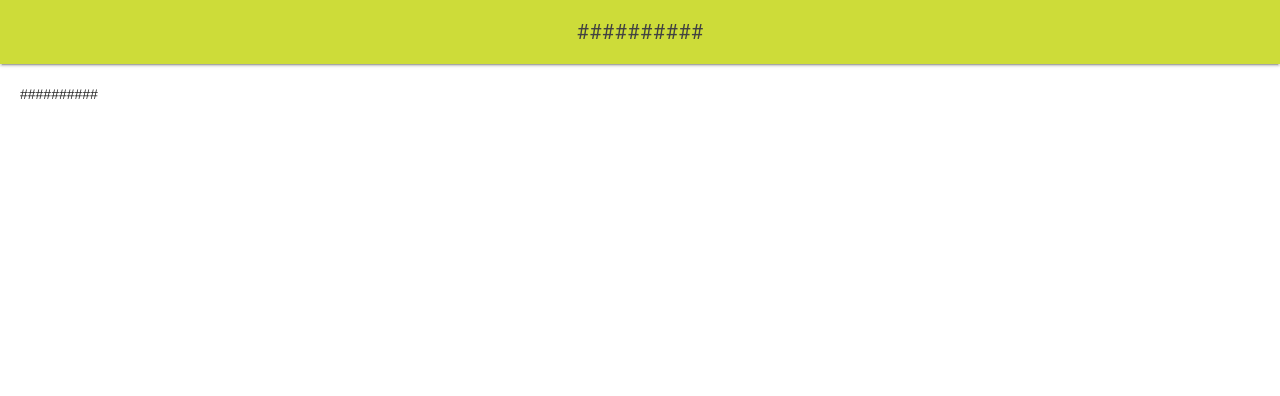
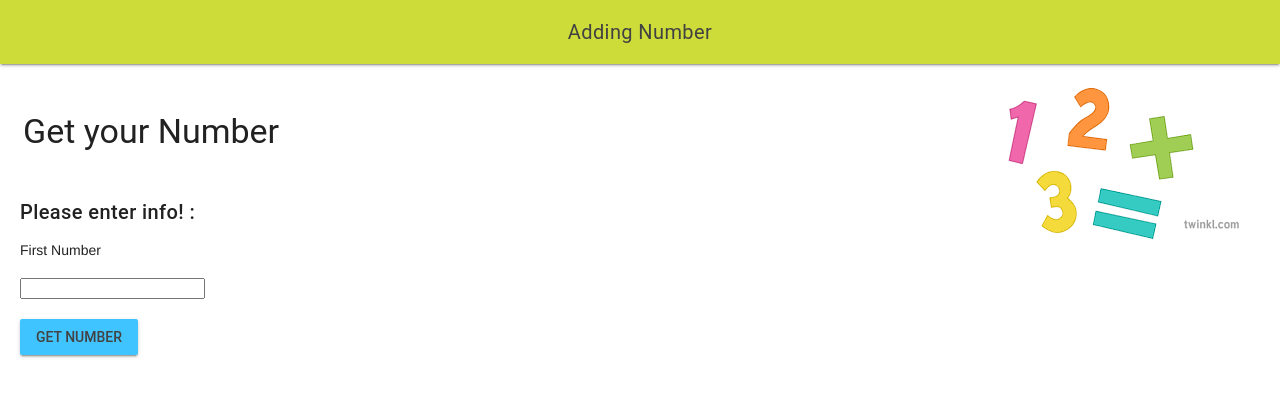
Before and after one commit to MTHS-ICS2O-2-2022/ICS2O-Unit-5-07-Osamah-Hasan, a plain HTML site: page index.html in a window 1280 px wide. Drawn offline with nearby package versions, Linux system fonts and the light colour scheme.

Commit message:
index.html input story borad story.png add.png script.js input

```diff
--- a/index.html
+++ b/index.html
@@ -2,7 +2,7 @@
 <html lang="en-ca">
   <head>
     <meta charset="utf-8" />
-    <meta name="description" content="##########" />
+    <meta name="description" content="this page to add number" />
     <meta name="keywords" content="mths, ics20, osamah" />
     <meta name="auther" content="Osamah hasan" />
     <meta name="viewport" content="width=device-width, initial-scale=1.0" />
@@ -19,7 +19,7 @@
     <link rel="icon" type="image/png" sizes="32x32" href="favicon-32x32.png" />
     <link rel="icon" type="image/png" sizes="16x16" href="favicon-16x16.png" />
     <link rel="manifest" href="site.webmanifest" />
-    <title>##########</title>
+    <title>Add Numberes</title>
   </head>
   <body>
     <script defer src="https://code.getmdl.io/1.3.0/material.min.js"></script>
@@ -27,11 +27,37 @@
     <div class="mdl-layout mdl-js-layout mdl-layout--fixed-header">
       <header class="mdl-layout__header">
         <div class="mdl-layout__header-row">
-          <span class="mdl-layout-title">##########</span>
+          <span class="mdl-layout-title">Adding Number</span>
         </div>
       </header>
       <main class="mdl-layout__content">
-##########
+        <table>
+          <tr>
+            <img src="./images/add.png" alt="Add" />
+            <th>
+              <h3>Get your Number</h3>
+            </th>
+          </tr>
+        </table>
+        <h5>Please enter info! :</h5>
+        <!--Numeric Numberfield-->
+        <from action="#">
+          <p>First Number</p>
+          <div class="mdl-numberfield mdl-js-numberfield">
+            <input class="mdl-numberfield__iput" type="number" id="number" />
+          </div>
+        </from>
+        <br />
+        <!--Raised butoon with ripple-->
+        <button
+          class="mdl-button mdl-js-button mdl-button--raised mdl-js-ripple-effect mdl-button--accent"
+          onclick="myButtonClicked()"
+        >
+          Get number
+        </button>
+        <br />
+        <br />
+        <div id="answer"></div>
       </main>
     </div>
   </body>
--- a/js/script.js
+++ b/js/script.js
@@ -1,5 +1,23 @@
-// Copyright (c) 2020 Mr. Coxall All rights reserved
+// Copyright (c) 2023 Osamah Hasan All rights reserved
 //
-// Created by: Mr. Coxall
-// Created on: Sep 2020
+// Created by: Osamah Hasan
+// Created on: May 2023
 // This file contains the JS functions for index.html
+
+'use strict'
+
+function myButtonClicked() {
+// This function does multiplication using a loop
+// input
+  const number = parseInt(document.getElementById("number").value)
+
+// process
+  let answer = 0
+  for (let counter = 0; counter < number; counter ++) {
+    answer += counter
+  }
+  answer += number
+
+// output
+  document.getElementById('answer').innerHTML = "The sum of all the numbers between 1 and " + number + " is " + answer
+}
```
Also changed, not shown: design/storyboard.png (added), images/add.png (added), 1 other file.
